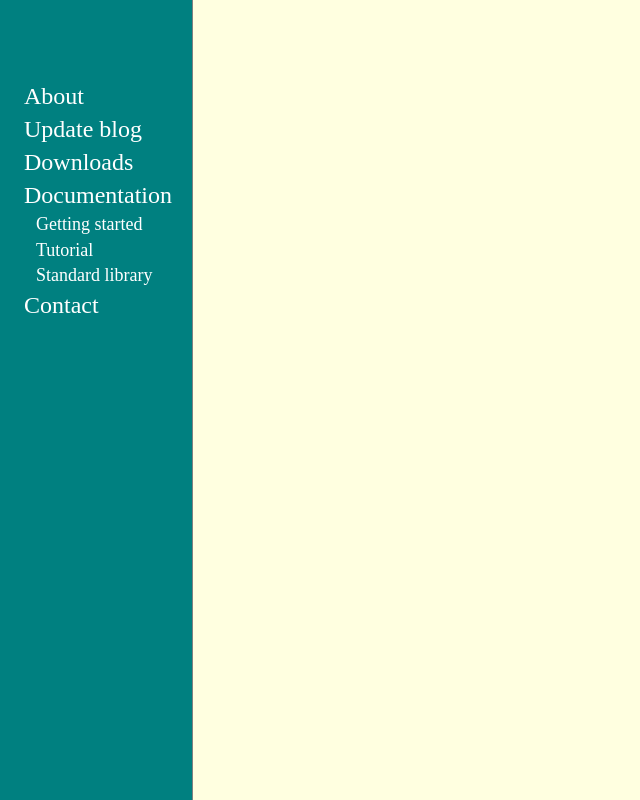
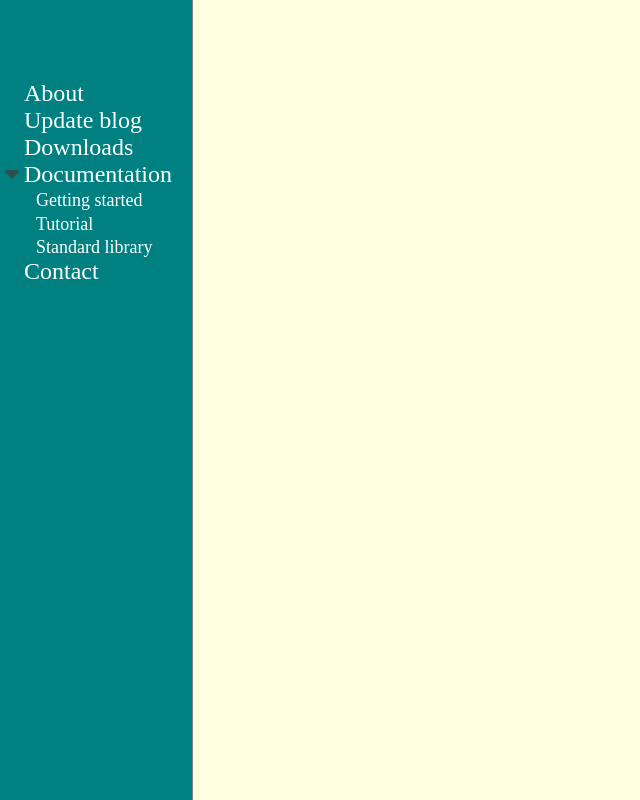
Before and after one commit to Gabie-of-the-Bo/generic-docpage, an Angular app: page / in a window 1280 px wide. Both pictures are taken after a click on the element "Documentation". Shown: the whole page, without its empty margins (0-640 px from the left). Built offline with nearby package versions, Linux system fonts and the light colour scheme.

Commit message:
Arrow in collapsable sections

```diff
--- a/src/app/components/sidebar/sidebar.component.html
+++ b/src/app/components/sidebar/sidebar.component.html
@@ -5,11 +5,14 @@
     <div class="sections">
         <div *ngFor="let section of sections">
             <div class="section" (click)="switchState(section)">
+                <div class="{{section.subsections? 'arrow' : ''}} {{subsections[section.name]? 'down' : ''}}"></div>
+
                 {{section.name}}
             </div>
 
-            <div *ngIf="section.sections" class="subsections {{getSubState(section)}}">
-                <div class="section" *ngFor="let subsection of section.sections">
+            <div *ngIf="section.subsections" class="subsections {{getSubState(section)}}">
+                <div class="section" *ngFor="let subsection of section.subsections">
+                    <div></div>
                     {{subsection.name}}
                 </div>
             </div>
--- a/src/app/components/sidebar/sidebar.component.scss
+++ b/src/app/components/sidebar/sidebar.component.scss
@@ -17,11 +17,8 @@
     font-size: 1.5em;
 
     .section{
-        width: 100%;
-
-        padding-left: 1em;
-        padding-top: 0.125em;
-        padding-bottom: 0.125em;
+        display: grid;
+        grid-template-columns: 1em auto;
 
         &:hover{
             background: lightseagreen;
@@ -32,8 +29,25 @@
         transition: background 0.1s;
 
         .arrow{
-            display: inline;
-            left: -1em;
+            justify-self: center;
+
+            &:not(.down){
+                transform: translate(-0.1em, -0.4em);
+                align-self: center;
+            }
+        }
+
+        .arrow::before {
+            position: absolute;
+            content: '';
+            border: .4em solid transparent;
+            border-radius: 0.2em;
+            border-left-color: darkslategray;
+            transform-origin: 0 50%;
+        }
+
+        .arrow.down::before {
+            transform: rotate(90deg);
         }
     }
 
@@ -44,7 +58,7 @@
             font-size: 0.75em;
 
             padding-top: 0.125em;
-            padding-left: 2em;
+            padding-left: 1em;
         }
 
         &.active{
--- a/src/app/components/sidebar/sidebar.component.ts
+++ b/src/app/components/sidebar/sidebar.component.ts
@@ -33,6 +33,14 @@ export class SidebarComponent implements OnInit {
 		})
 	}
 
+	getArrow(section: Section){
+		if(section.subsections){
+			return this.subsections[section.name]? "v" : ">"
+		}
+
+		return '';
+	}
+
 	getSubState(section: Section){
 		return this.subsections[section.name]? "active" : "inactive";
 	}
--- a/src/assets/data/sections.json
+++ b/src/assets/data/sections.json
@@ -14,7 +14,7 @@
     {
         "name": "Documentation",
         "file": "",
-        "sections": [
+        "subsections": [
             {
                 "name": "Getting started",
                 "file": ""
```
